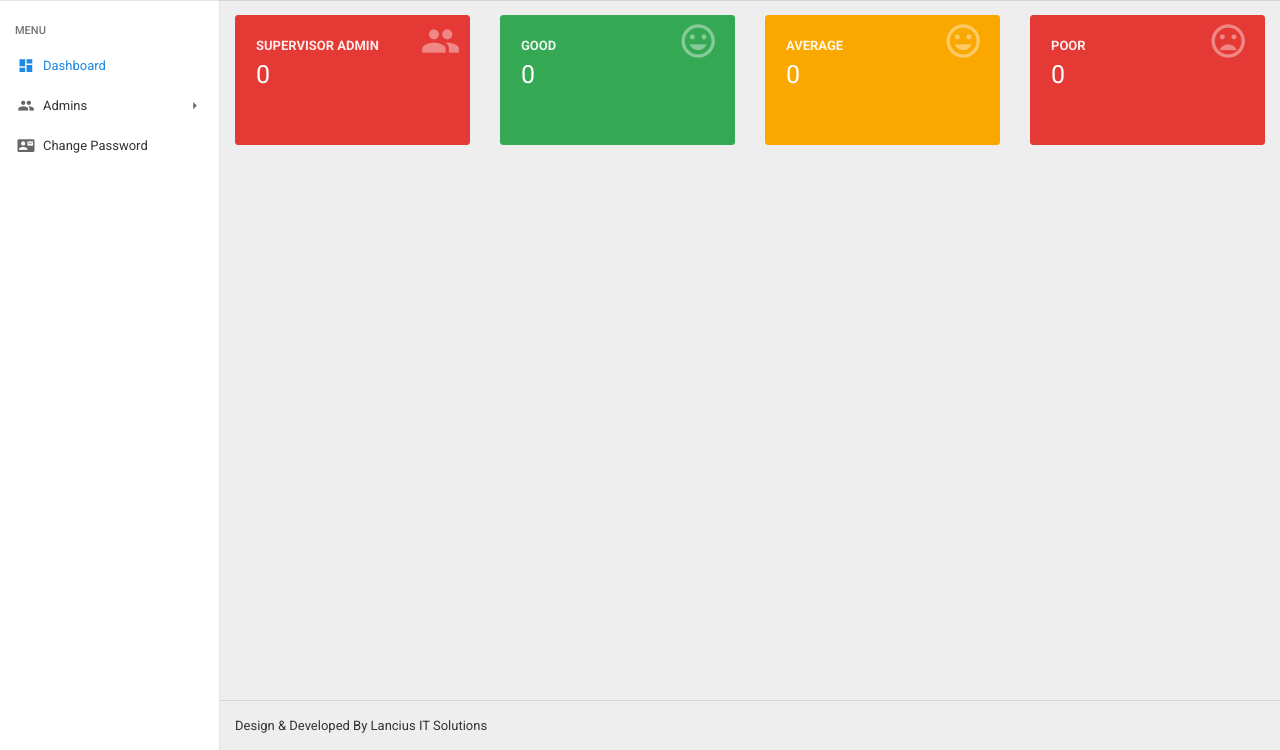
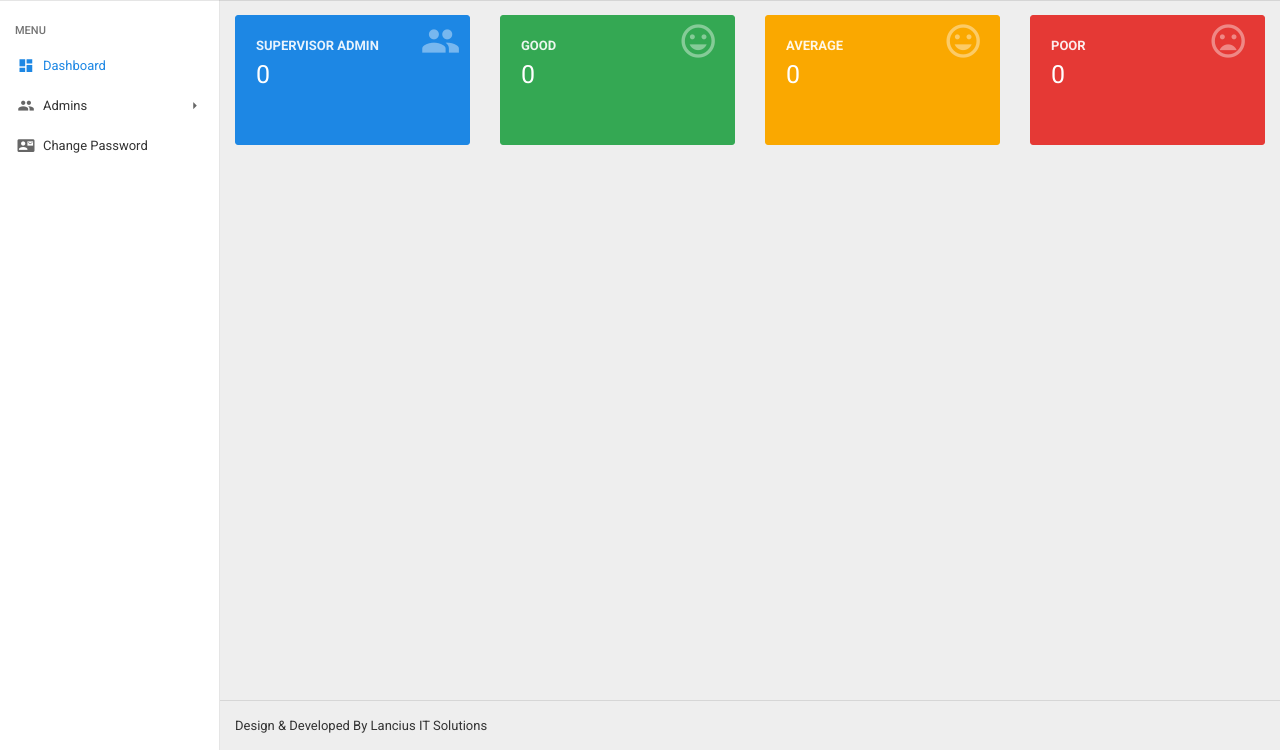
Before and after one commit to Srinivaslancius/feedback, a PHP site: page /feedback/dashboard.php in a window 1280 px wide. Shown: the part 50-800 px from the top of the page. Run offline with PHP 8.4, Linux system fonts and the light colour scheme; the visitor is signed in with stand-in values (Sample User, id 1); data that the repository does not hold is empty; some libraries are stand-ins or nearby versions.

Commit message:
new admin changhes

```diff
--- a/client_manage_admin/dashboard.php
+++ b/client_manage_admin/dashboard.php
@@ -2,7 +2,7 @@
       <div class="site-content">
         <div class="row">
           <div class="col-md-3 col-sm-3">
-            <div class="widget widget-tile-2 bg-danger m-b-30">
+            <div class="widget widget-tile-2 bg-primary m-b-30">
               <div class="wt-content p-a-20 p-b-50">
                 <div class="wt-title">Supervisor Admin</div>
                 <div class="wt-number"><?php echo getRowsCount('client_selected_feedback_options')?></div>
```
Also changed, not shown: client_manage_admin/poor.gif (added).
